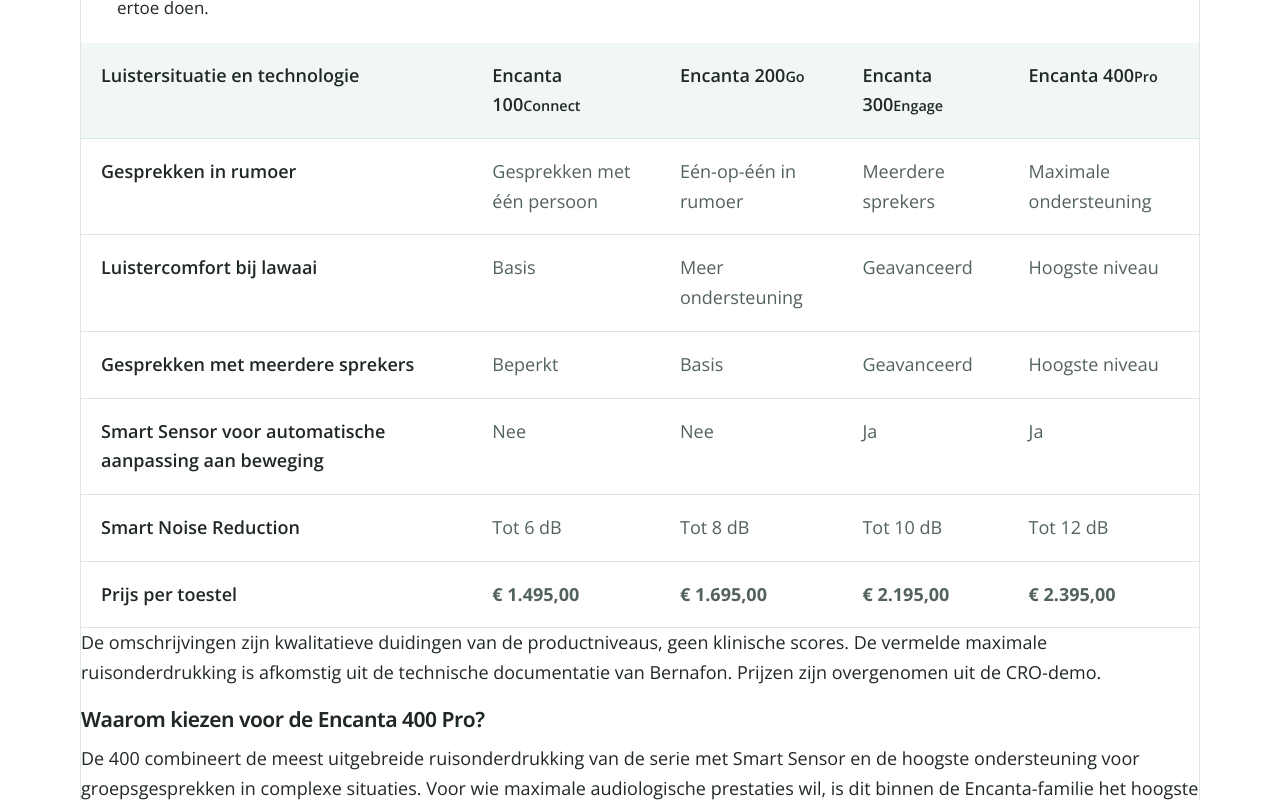
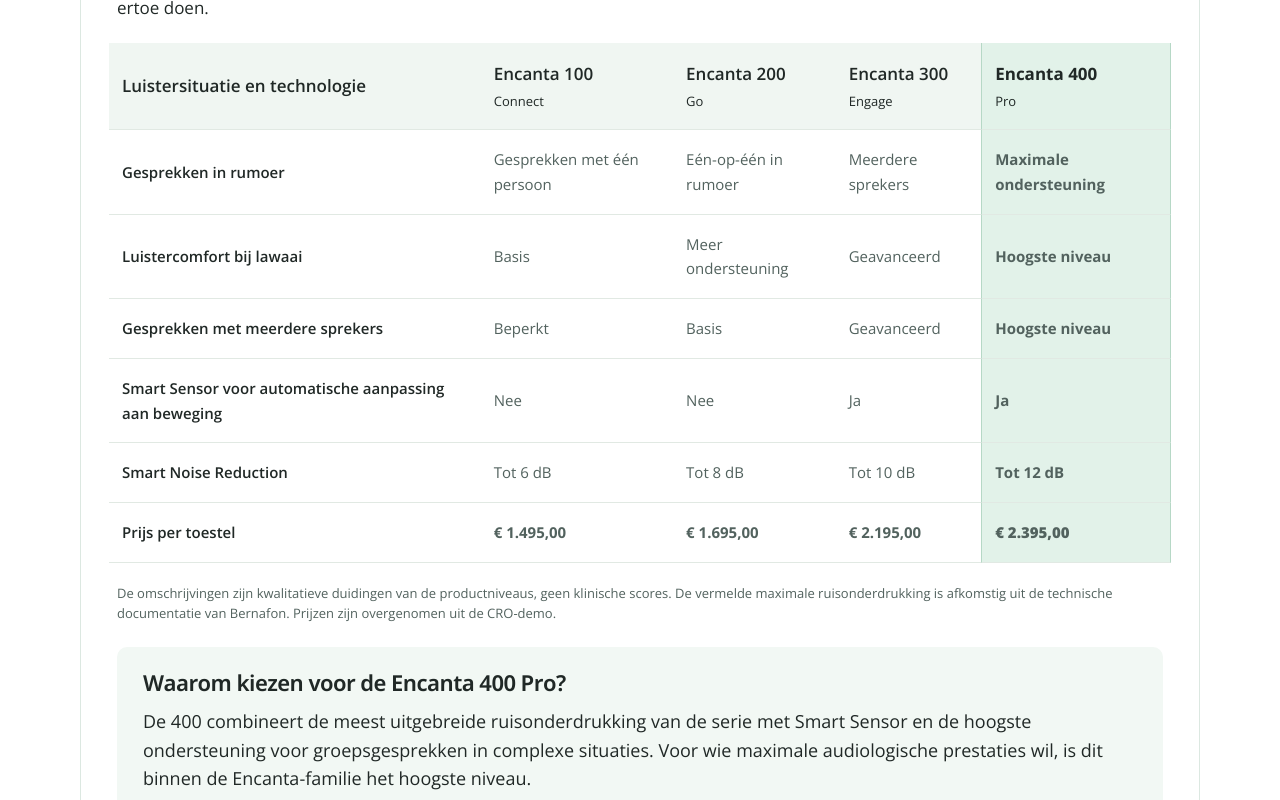
Before and after one commit to jo0stjo0st/oogvoororen-cro, a Next.js app: page /experimenten/productinformatie in a window 1280 px wide. Shown: the part 420-1220 px from the top of the page. Built offline with nearby package versions, Linux system fonts and the light colour scheme.

Commit message:
Style audiological performance comparison and premium level emphasis

```diff
--- a/src/app/globals.css
+++ b/src/app/globals.css
@@ -2127,3 +2127,18 @@ td {
 .cro-info-compare-more{padding:18px 36px 26px;border-top:1px solid #e0e8e2}
 .cro-info-compare-more summary{font-weight:700;cursor:pointer}.cro-info-compare-more p{max-width:760px;line-height:1.6}
 @media(max-width:760px){.cro-info-heading{padding:24px 20px 20px}.cro-info-heading h2{font-size:25px}.cro-info-highlights{grid-template-columns:1fr;padding:0 20px 20px}.cro-info-highlights>div{min-height:0;padding:14px 17px}.cro-info-accordions summary{padding:19px 20px;font-size:17px}.cro-info-summary-hint{display:none}.cro-info-details{padding:0 20px 20px;font-size:15px}.cro-info-compare>.cro-info-table-wrap{margin:0 16px 20px}.cro-info-table-wrap table{font-size:14px}.cro-info-table-wrap th,.cro-info-table-wrap td{padding:12px 10px}.cro-info-compare-more{padding:18px 20px 22px}}
+
+/* Chapter 6: performance-level comparison with the premium tier emphasized. */
+.cro-info-compare-table{margin:0 28px 20px;overflow-x:auto}
+.cro-info-compare-table table{width:100%;min-width:780px;border-collapse:separate;border-spacing:0;font-size:15px}
+.cro-info-compare-table th,.cro-info-compare-table td{padding:17px 13px;border-bottom:1px solid #e1e9e3;text-align:left;vertical-align:middle}
+.cro-info-compare-table thead th{background:#f0f6f2;font-size:17px}
+.cro-info-compare-table thead th:first-child{min-width:190px}
+.cro-info-compare-table thead small{display:block;font-weight:400;font-size:13px;margin-top:3px}
+.cro-info-compare-table tbody th{font-size:15px;max-width:230px}
+.cro-info-compare-table .cro-info-best{background:#e2f2e9;border-left:1px solid #b6d8c6;border-right:1px solid #b6d8c6;font-weight:700}
+.cro-info-table-note{font-size:13px;color:#52625e;line-height:1.55;padding:0 36px;margin-bottom:24px}
+.cro-info-explain{margin:0 36px 28px;background:#f2f8f4;border-radius:10px;padding:22px 26px}
+.cro-info-explain h3{font-size:22px;margin:0 0 10px}
+.cro-info-explain p{line-height:1.6;margin:8px 0}
+@media(max-width:760px){.cro-info-compare-table{margin:0 12px 18px}.cro-info-table-note{padding:0 20px}.cro-info-explain{margin:0 16px 20px;padding:18px}}
```
